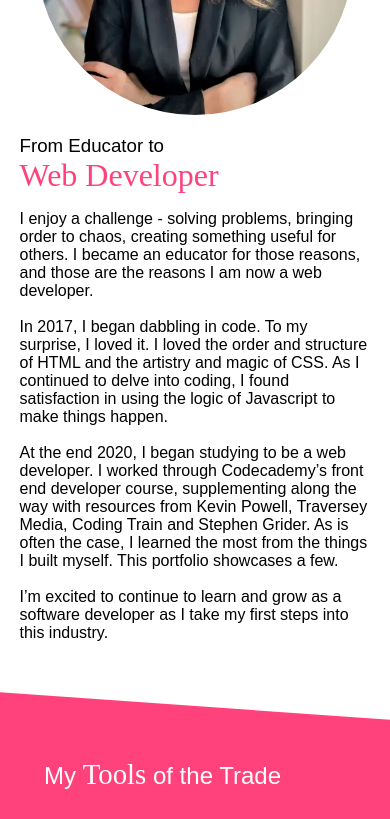
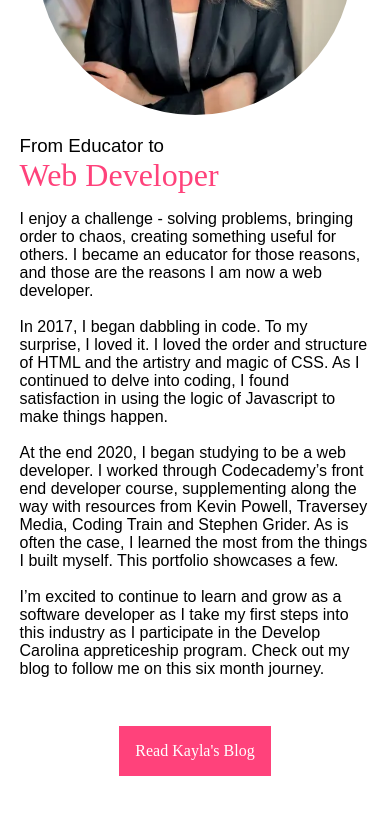
Before and after one commit to kalewine/Kayla_Alewine_Portfolio, a website: page src/index.html in a window 390 px wide. Shown: the part 1220-2039 px from the top of the page. Drawn offline with nearby package versions, Linux system fonts and the light colour scheme; no server answers; files whose address does not match are found by name; a web font is replaced by a local one.

Commit message:
Add blog button

```diff
--- a/src/index.html
+++ b/src/index.html
@@ -89,8 +89,9 @@
 
                             At the end 2020, I began studying to be a web developer. I worked through Codecademy’s front end developer course, supplementing along the way with resources from Kevin Powell, Traversey Media, Coding Train and Stephen Grider. As is often the case, I learned the most from the things I built myself. This portfolio showcases a few.<br><br>
 
-                            I’m excited to continue to learn and grow as a software developer as I take my first steps into this industry.
-                            </p>
+                            I’m excited to continue to learn and grow as a software developer as I take my first steps into this industry as I participate in the Develop Carolina appreticeship program. Check out my blog to follow me on this six month journey.
+                        </p>
+                        <a href="https://blog.kaylaalewine.com/" target="_blank" rel="noopener" class="work__card-button"id="blog-button">Read Kayla's Blog</a>
                     </article>
                 </div>
             </div>
--- a/src/style.css
+++ b/src/style.css
@@ -817,6 +817,8 @@ nav.scrolled{
 
 .about__bio {
     width: 50%;
+    display: flex;
+    flex-direction: column;
 }
 
 .about__bio-title {
@@ -963,6 +965,10 @@ nav.scrolled{
 }
 
 @media only screen and (max-width: 640px){
+    .tools {
+        margin-top: 7rem;
+    }
+
     .tools__header {
         font-size: 1.5rem;
     }
@@ -1066,7 +1072,12 @@ nav.scrolled{
     transform: rotateY(360deg);
   }
 
-
+  #blog-button{
+    background-color: var(--fuchsia);
+    background-image: linear-gradient(45deg, #8353ea 50%, transparent 50%);
+    margin-top: 3rem;
+    width: fit-content;
+  }
 
 @media only screen and (max-width: 1024px){
     .work__header {
@@ -1100,6 +1111,10 @@ nav.scrolled{
     .work__card-img {
         max-width: 1000px;
     }
+
+    #blog-button{
+        margin: 3rem auto 0 auto;
+      }
 
 }
 
```
Also changed, not shown: dist/index.html, dist/style.css.
